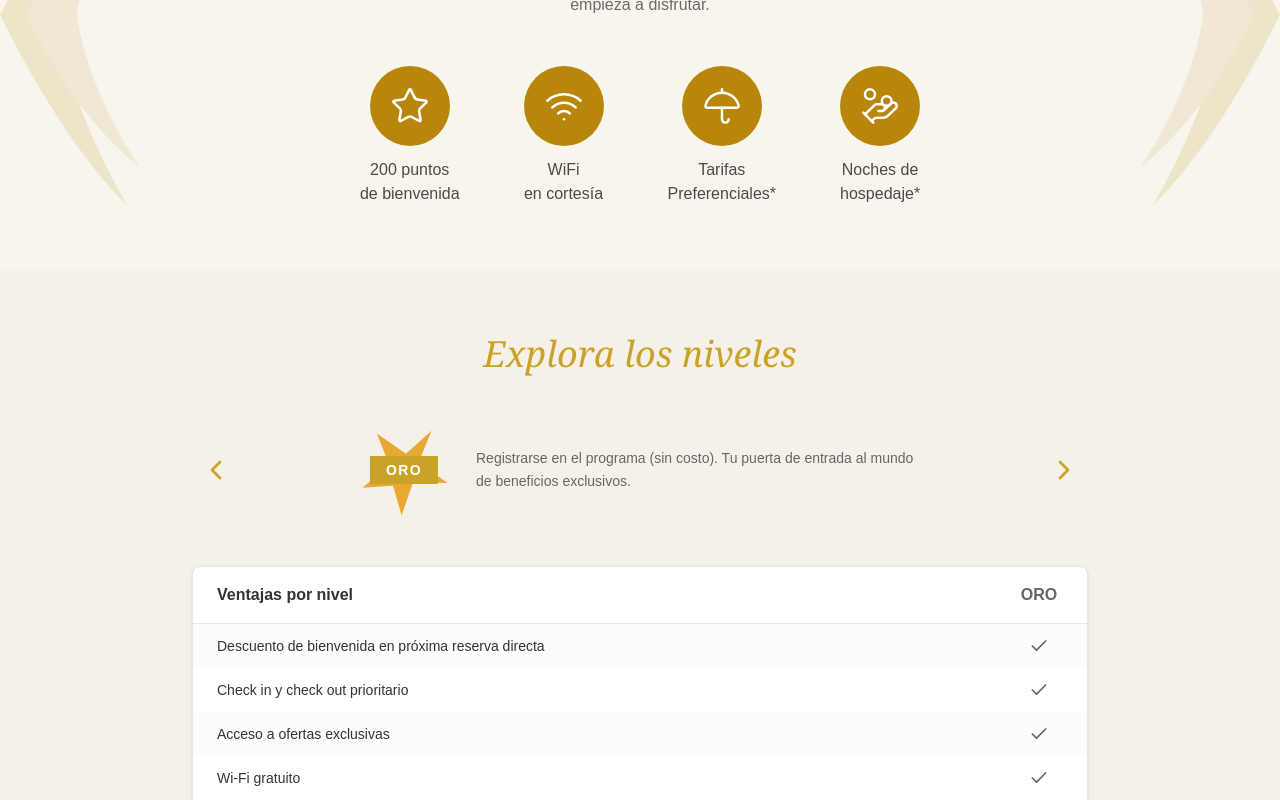
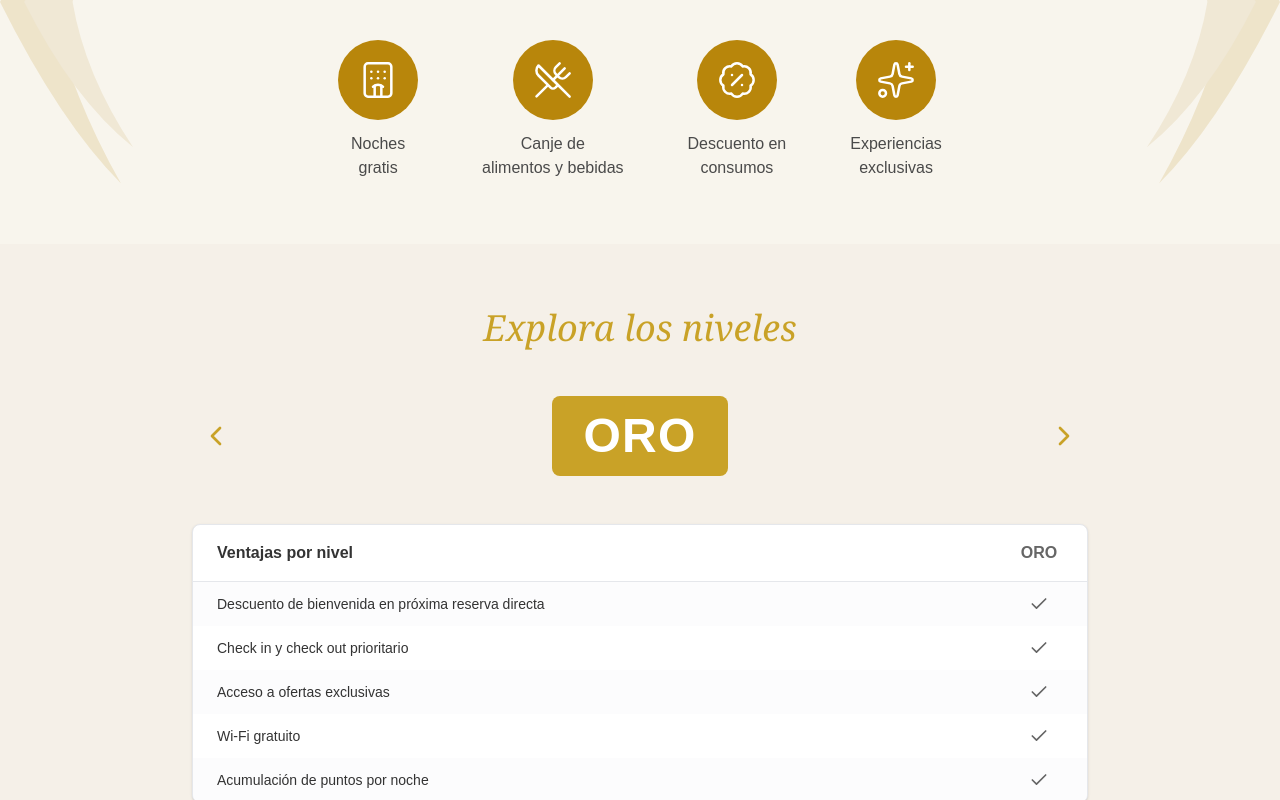
Before and after one commit to Diegoweh/costa-rewards, a Next.js app: page / in a window 1280 px wide. Shown: the part 1040-1840 px from the top of the page. Built offline with nearby package versions, Linux system fonts and the light colour scheme.

Commit message:
cambios pedorros

```diff
--- a/components/HeroSection.tsx
+++ b/components/HeroSection.tsx
@@ -23,7 +23,7 @@ export function HeroSection() {
         <div className="text-center text-white max-w-7xl mx-auto px-4">
           <h1 className="text-4xl md:text-7xl font-light mb-6 text-balance font-royale-serif">
             {t.hero.title}
-            <span className="text-yellow-400 font-royale-script text-4xl md:text-7xl">
+            <span className="text-white font-royale-serif italic text-4xl md:text-7xl">
               {" "}{t.hero.titleHighlight}
             </span>
             <br />
@@ -44,9 +44,9 @@ export function HeroSection() {
       </div>
 
       {/* Booking Bar */}
-      <div className="absolute bottom-20 left-0 right-0 z-20 px-4">
+      {/* <div className="absolute bottom-20 left-0 right-0 z-20 px-4">
         <BookingBar />
-      </div>
+      </div> */}
 
       {/* Scroll indicator */}
       <div className="absolute bottom-8 left-1/2 transform -translate-x-1/2 text-white animate-bounce">
--- a/components/SignupCta.tsx
+++ b/components/SignupCta.tsx
@@ -35,14 +35,14 @@ export function SignupCta() {
             </p>
 
             {/* Buttons */}
-            <div className="flex flex-wrap gap-3">
+            {/* <div className="flex flex-wrap gap-3">
               <button className="bg-[#023a50] hover:bg-[#27434f] text-white px-6 py-2.5 text-sm font-medium transition-colors rounded-2xl">
                 {t.signupCta.signupButton}
               </button>
               <button className="bg-[#023a50] hover:bg-[#27434f] text-white px-6 py-2.5 text-sm font-medium transition-colors rounded-2xl">
                 {t.signupCta.loginButton}
               </button>
-            </div>
+            </div> */}
           </div>
         </div>
       </div>
--- a/components/layout/LoyaltyLevel.tsx
+++ b/components/layout/LoyaltyLevel.tsx
@@ -109,6 +109,16 @@ export function LoyaltyLevels() {
 
   const level = levels[currentLevel]
 
+  // Colores según el nivel
+  const getLevelColor = () => {
+    switch(currentLevel) {
+      case 0: return 'bg-[#c9a227]' // Oro
+      case 1: return 'bg-[#a8a9ad]' // Platino
+      case 2: return 'bg-[#b9e1ff]' // Diamante
+      default: return 'bg-[#c9a227]'
+    }
+  }
+
   return (
     <section id="niveles" className="bg-[#f5f0e8] py-16 px-4">
       <div className="max-w-4xl mx-auto">
@@ -126,22 +136,10 @@ export function LoyaltyLevels() {
             <ChevronLeft className="w-8 h-8" />
           </button>
 
-          <div className="flex items-center gap-6">
-            {/* Starfish Icon */}
-            <div className="relative">
-              <svg viewBox="0 0 100 100" className="w-24 h-24 text-[#e8a832]">
-                <path
-                  fill="currentColor"
-                  d="M50 0 L58 35 L95 35 L65 55 L75 90 L50 70 L25 90 L35 55 L5 35 L42 35 Z"
-                  transform="rotate(35 50 50)"
-                />
-              </svg>
-              <div className="absolute top-1/2 left-1/2 -translate-x-1/2 -translate-y-1/2">
-                <div className="bg-[#c9a227] text-white px-4 py-1 text-sm font-bold tracking-widest">{level.name}</div>
-              </div>
-            </div>
-
-            <p className="text-[#666] text-sm max-w-md leading-relaxed">{level.description}</p>
+          <div className="flex-1 text-center">
+            <h3 className={`text-4xl md:text-5xl font-bold tracking-wide text-white ${getLevelColor()} py-4 px-8 rounded-lg inline-block`}>
+              {level.name}
+            </h3>
           </div>
 
           <button
@@ -163,7 +161,9 @@ export function LoyaltyLevels() {
               </tr>
             </thead>
             <tbody>
-              {benefitLabels.map(({ key, label }, index) => {
+              {benefitLabels
+                .filter(({ key }) => level.benefits[key as keyof typeof level.benefits] === true)
+                .map(({ key, label }, index) => {
                   const value = level.benefits[key as keyof typeof level.benefits]
                   return (
                     <tr key={key} className={index % 2 === 0 ? "bg-gray-50/50" : "bg-white"}>
--- a/locales/en.json
+++ b/locales/en.json
@@ -31,16 +31,16 @@
   "rewardsHero": {
     "title": "Costa de Oro Rewards",
     "subtitle": "Your stay in Mazatlán, even more rewarding",
-    "description": "Discover our rewards program and turn every visit into redeemable points for exclusive offers, irresistible discounts, and members-only benefits. Join and start enjoying.",
+    "description": "Discover our rewards program and turn every visit into points redeemable for nights, discounts, and member-only benefits. Join and start enjoying.",
     "benefits": {
-      "welcomePoints": "200 points",
-      "welcomeSubtitle": "welcome bonus",
-      "wifi": "WiFi",
-      "wifiSubtitle": "complimentary",
-      "rates": "Preferential",
-      "ratesSubtitle": "Rates*",
-      "nights": "Free",
-      "nightsSubtitle": "night stays*"
+      "welcomePoints": "Free",
+      "welcomeSubtitle": "nights",
+      "wifi": "Exchange of",
+      "wifiSubtitle": "food and drinks",
+      "rates": "Discounts on",
+      "ratesSubtitle": "purchases",
+      "nights": "Exclusive",
+      "nightsSubtitle": "experiences"
     }
   },
   "loyaltyLevels": {
--- a/locales/es.json
+++ b/locales/es.json
@@ -31,16 +31,16 @@
   "rewardsHero": {
     "title": "Costa de Oro Rewards",
     "subtitle": "Tu estancia en Mazatlán, aún más gratificante",
-    "description": "Descubre nuestro programa de recompensas y transforma cada visita en puntos canjeables por ofertas exclusivas, descuentos irresistibles y beneficios solo para miembros. Únete y empieza a disfrutar.",
+    "description": "Descubre nuestro programa de recompensas y transforma cada visita en puntos canjeables por noches, descuentos y beneficios solo para miembros. Únete y empieza a disfrutar.",
     "benefits": {
-      "welcomePoints": "200 puntos",
-      "welcomeSubtitle": "de bienvenida",
-      "wifi": "WiFi",
-      "wifiSubtitle": "en cortesía",
-      "rates": "Tarifas",
-      "ratesSubtitle": "Preferenciales*",
-      "nights": "Noches de",
-      "nightsSubtitle": "hospedaje*"
+      "welcomePoints": "Noches",
+      "welcomeSubtitle": "gratis",
+      "wifi": "Canje de",
+      "wifiSubtitle": "alimentos y bebidas",
+      "rates": "Descuento en",
+      "ratesSubtitle": "consumos",
+      "nights": "Experiencias",
+      "nightsSubtitle": "exclusivas"
     }
   },
   "loyaltyLevels": {
```
Also changed, not shown: components/RewardsHero.tsx (+5 -5 lines), public/img/headerReward.webp. Lines whose indentation alone changed are shown as unchanged.
